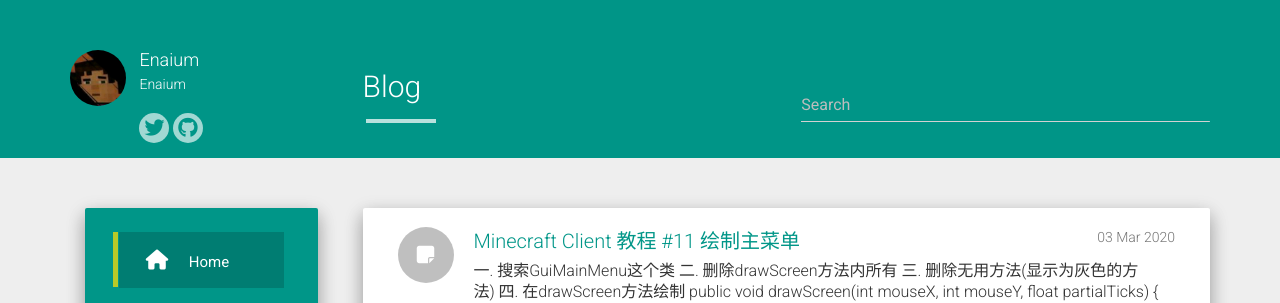
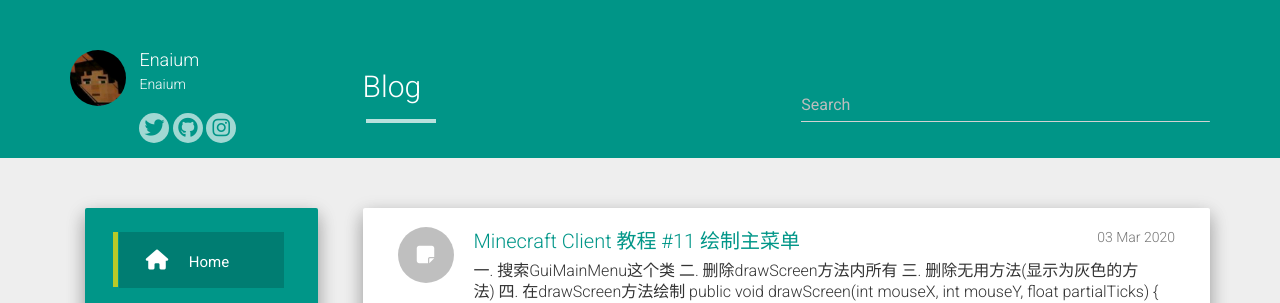
Before and after one commit to Enaium/blog, a Jekyll site: the page built from index.html, in a window 1280 px wide. Shown: the top 303 px of the page. Built offline with Jekyll 4.4.1, drawn with Linux system fonts in a browser that asks for light colours; nearby versions of some CDN libraries; the list of posts is cut into pages by our own code.

Commit message:
Update social.json

```diff
--- a/_data/social.json
+++ b/_data/social.json
@@ -6,5 +6,9 @@
   {
     "icon": "fa-github",
     "link": "https://github.com/Enaium"
+  },
+  {
+    "icon": "fa-instagram",
+    "link": "https://www.instagram.com/enaium/"
   }
 ]
```
